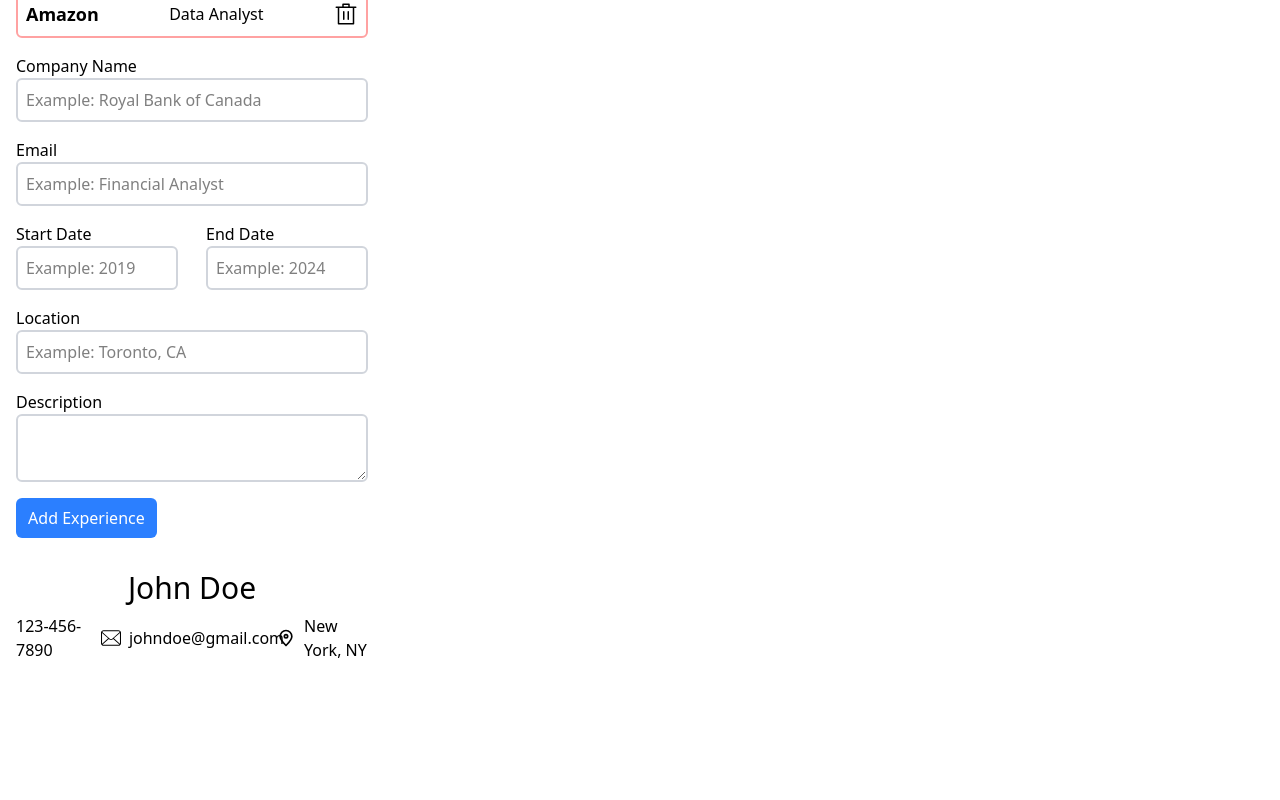
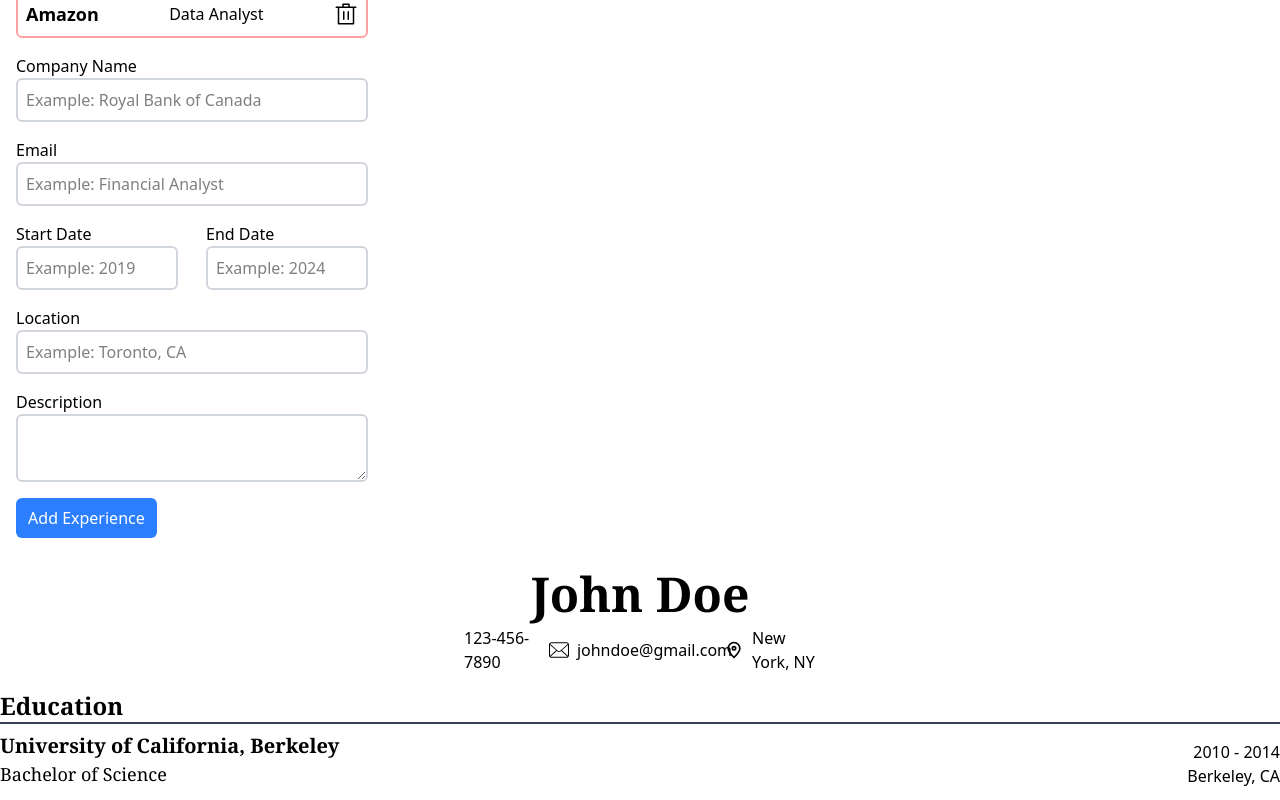
Before and after one commit to AndrewC145/CV-Application, a React (Vite) app: page / in a window 1280 px wide. Shown: the part 1162-1962 px from the top of the page. Before the commit the page ends 1840 px from the top, so only its background shows below. Built offline with nearby package versions, Linux system fonts and the light colour scheme.

Commit message:
Finished Education Section and Fixed PersonalInfo Section

```diff
--- a/src/App.jsx
+++ b/src/App.jsx
@@ -4,6 +4,7 @@ import PersonalInfo from "./components/PersonalInfo";
 import Education from "./components/Education";
 import Experience from "./components/Experience";
 import PersonalSection from "./components/PersonalSection";
+import EducationSection from "./components/EducationSection";
 
 function App() {
   const [personalInfo, setPersonalInfo] = useState({
@@ -60,6 +61,7 @@ function App() {
       <Education educationInfo={educations} handleEducationInfo={setEducations} />
       <Experience experienceInfo={experiences} handleExperienceInfo={setExperiences} />
       <PersonalSection personalInformation={personalInfo} />
+      <EducationSection educationInformation={educations} />
     </div>
   );
 }
--- /dev/null
+++ b/src/components/EducationSection.jsx
@@ -0,0 +1,25 @@
+function EducationSection({ educationInformation }) {
+  return (
+    <div>
+      <div className="mb-2 border-b-2 border-gray-700">
+        <h1 className="font-serif text-2xl font-bold">Education</h1>
+      </div>
+      {educationInformation.map((education) => (
+        <div key={education.id} className="flex justify-between gap-2 pb-3">
+          <div className="flex flex-col justify-start font-serif">
+            <h2 className="text-xl font-semibold">{education.school}</h2>
+            <h3 className="text-lg font-medium">{education.degree}</h3>
+          </div>
+          <div className="flex flex-col justify-end text-right font-sans">
+            <p>
+              {education.startDate} - {education.endDate}
+            </p>
+            <p>{education.location}</p>
+          </div>
+        </div>
+      ))}
+    </div>
+  );
+}
+
+export default EducationSection;
--- a/src/components/PersonalSection.jsx
+++ b/src/components/PersonalSection.jsx
@@ -3,8 +3,10 @@ import locationIcon from "../svg/location.svg";
 
 function PersonalSection({ personalInformation }) {
   return (
-    <div className="flex flex-col items-center gap-2 p-4 md:w-[35%] lg:w-[30%]">
-      <h1 className="text-3xl">{personalInformation.name}</h1>
+    <div className="mx-auto flex flex-col items-center gap-2 p-4 md:w-[35%] lg:w-[30%]">
+      <h1 className="font-serif text-3xl font-bold md:text-4xl lg:text-5xl">
+        {personalInformation.name}
+      </h1>
       <div className="flex gap-3">
         <p>{personalInformation.phone}</p>
         <p className="flex items-center gap-2">
```
